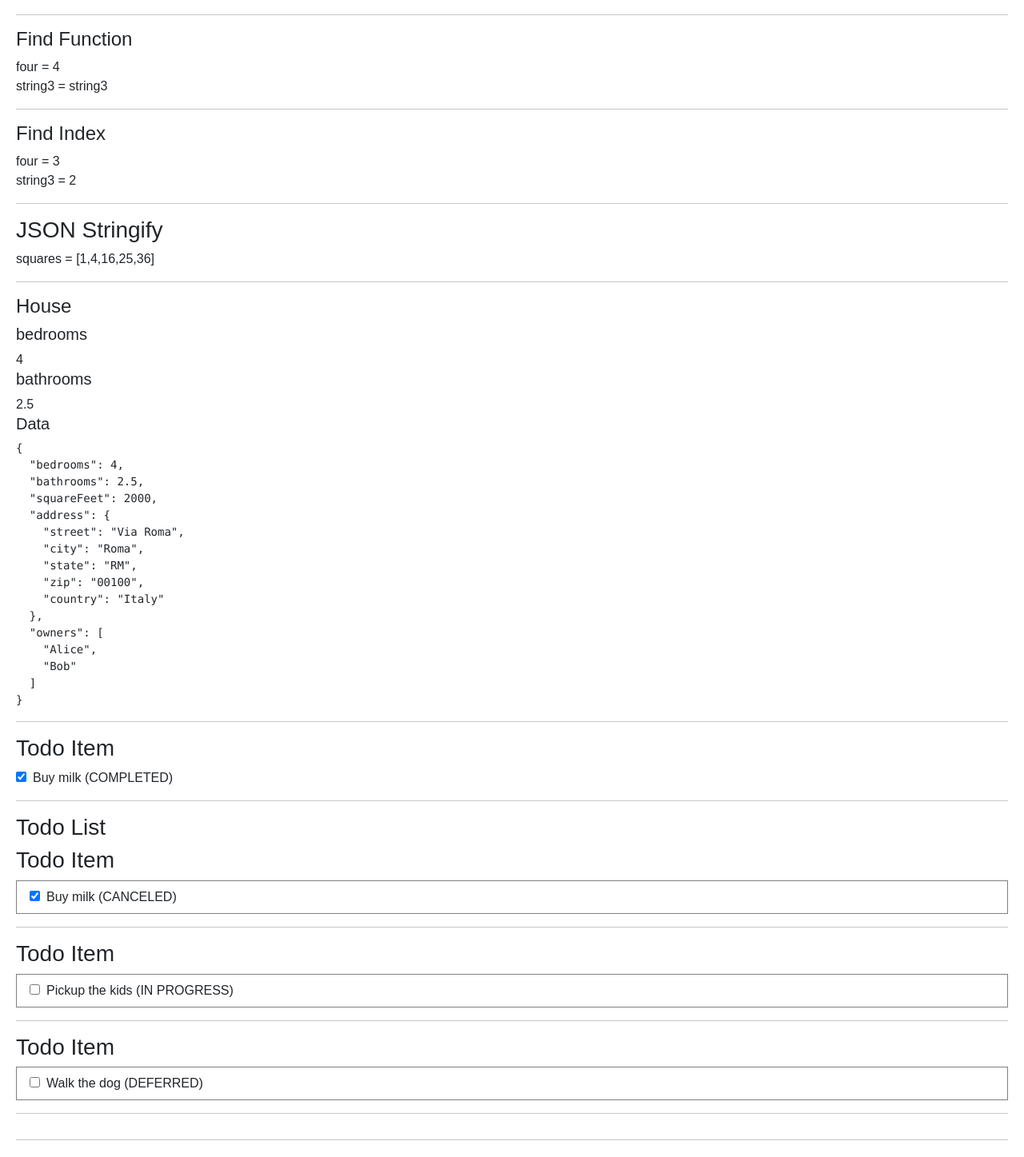
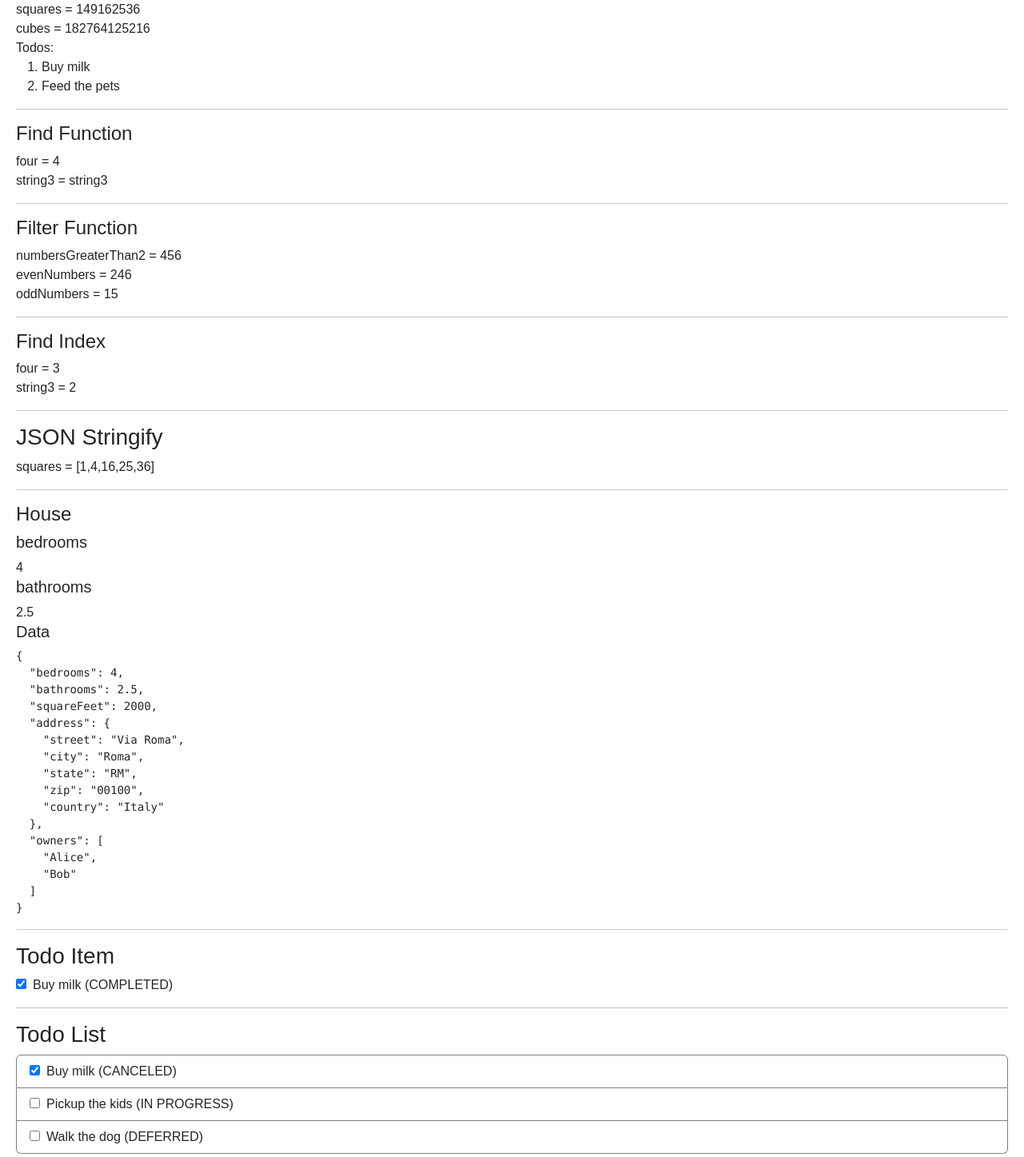
Before and after one commit to AxonBlAzE/CS5610---Web-Dev, a React (Create React App) app: page /#/Labs/Lab3 in a window 1280 px wide. Shown: the part 2740-4187 px from the top of the page at 80% size. Built offline with nearby package versions, Linux system fonts and the light colour scheme.

Commit message:
minor changes

```diff
--- /dev/null
+++ b/src/Labs/Lab 3/FilterFunction.tsx
@@ -0,0 +1,14 @@
+export default function FilterFunction() {
+  let numberArray1 = [1, 2, 4, 5, 6];
+  const numbersGreaterThan2 = numberArray1.filter((a) => a > 2);
+  const evenNumbers = numberArray1.filter((a) => a % 2 === 0);
+  const oddNumbers = numberArray1.filter((a) => a % 2 !== 0);
+  return (
+    <div id="wd-filter-function">
+      <h4>Filter Function</h4>
+      numbersGreaterThan2 = {numbersGreaterThan2} <br />
+      evenNumbers = {evenNumbers} <br />
+      oddNumbers = {oddNumbers} <hr />
+    </div>
+  );
+}
--- a/src/Labs/Lab 3/TodoItem.tsx
+++ b/src/Labs/Lab 3/TodoItem.tsx
@@ -2,14 +2,10 @@ const TodoItem = ({
   todo = { done: true, title: "Buy milk", status: "COMPLETED" },
 }) => {
   return (
-    <div className="todo">
-      <h3>Todo Item</h3>
-      <li className="list-group-item">
-        <input type="checkbox" className="me-2" defaultChecked={todo.done} />
-        {todo.title} ({todo.status})
-      </li>
-      <hr />
-    </div>
+    <li className="list-group-item">
+      <input type="checkbox" className="me-2" defaultChecked={todo.done} />
+      {todo.title} ({todo.status})
+    </li>
   );
 };
 export default TodoItem;
--- a/src/Labs/Lab 3/index.tsx
+++ b/src/Labs/Lab 3/index.tsx
@@ -30,6 +30,8 @@ import Highlight from "./Highlight";
 import TOC from "./TOC";
 import AddPathParameters from "./AddPathParameters";
 import PathParameters from "./PathParameters";
+import ImpliedReturn from "./ImpliedReturn";
+import FilterFunction from "./FilterFunction";
 
 export default function Lab3() {
   console.log("Hello World!");
@@ -51,6 +53,7 @@ export default function Lab3() {
       <hr />
       <LegacyFunctions />
       <ArrowFunctions />
+      <ImpliedReturn />
       <TemplateLiterals />
       <hr />
 
@@ -62,10 +65,13 @@ export default function Lab3() {
       <ForLoops />
       <MapFunction />
       <FindFunction />
+      <FilterFunction />
       <FindIndex />
       <JsonStringify />
       <House />
+      <h3>Todo Item</h3>
       <TodoItem />
+      <hr />
       <TodoList />
       <Spreading />
       <Destructing />
```
